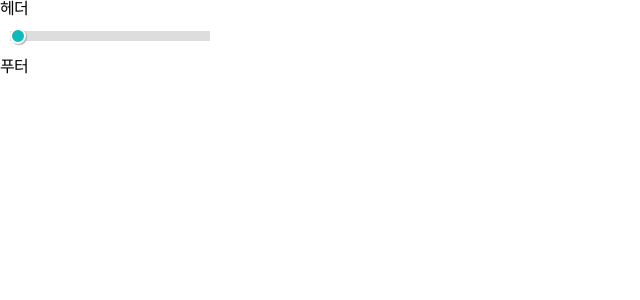
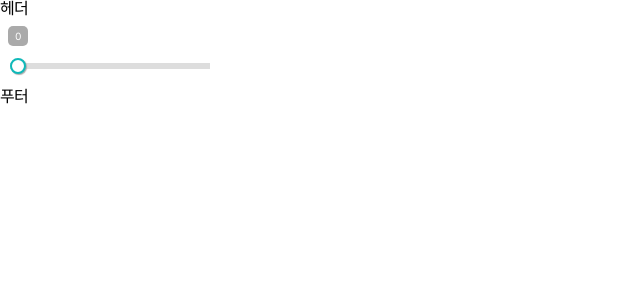
Before and after one commit to yhnb3/reusable_box, a React (Create React App) app: page / in a window 1280 px wide. Shown: the top 300 px of the page, without its empty margins (0-640 px from the left). Built offline with nearby package versions, Linux system fonts and the light colour scheme.

Commit message:
Feat : Slider - add tooltip

```diff
--- /dev/null
+++ b/src/components/Slider/SliderBar/index.tsx
@@ -0,0 +1,26 @@
+import { ChangeEventHandler } from 'react'
+import styles from './sliderBar.module.scss'
+
+interface IProps {
+  value: number
+  onSliderChange: ChangeEventHandler<HTMLInputElement>
+}
+
+const SliderBar = ({ value, onSliderChange }: IProps) => {
+  return (
+    <div className={styles.sliderBarContainer}>
+      <input
+        type='range'
+        className={styles.input}
+        min='0'
+        max='100'
+        value={value}
+        onChange={onSliderChange}
+        onMouseDown={(e) => console.dir(e.currentTarget)}
+      />
+      <meter className={styles.track} min='0' max='100' value={value} />
+    </div>
+  )
+}
+
+export default SliderBar
--- /dev/null
+++ b/src/components/Slider/SliderBar/sliderBar.module.scss
@@ -0,0 +1,46 @@
+@use '/src/styles/contants/color';
+
+.sliderBarContainer {
+  position: relative;
+}
+
+.input[type='range'] {
+  width: 200px;
+  height: 20px;
+  padding: 0;
+
+  &::-webkit-slider-thumb {
+    width: 16px;
+    height: 16px;
+    background: color.$WHITE;
+    border: 2px solid #0fb9b9;
+    border-radius: 50%;
+    box-shadow: 1px 1px 1px color.$GRAYA;
+    -webkit-appearance: none;
+  }
+
+  &::-webkit-slider-runnable-track {
+    -webkit-appearance: none;
+  }
+}
+
+.track {
+  position: absolute;
+  top: 0;
+  left: 0;
+  z-index: -1;
+  width: 200px;
+  height: 20px;
+  border: none;
+  border-radius: 15px;
+
+  &::-webkit-meter-bar {
+    height: 6px;
+    background: color.$GRAYD;
+    border: none;
+  }
+
+  &::-webkit-meter-optimum-value {
+    background: #0fb9b9;
+  }
+}
--- a/src/components/Slider/index.tsx
+++ b/src/components/Slider/index.tsx
@@ -1,5 +1,6 @@
 import { ChangeEventHandler, useState } from 'react'
 import styles from './slider.module.scss'
+import SliderBar from './SliderBar'
 
 const Slider = () => {
   const [value, setValue] = useState(0)
@@ -11,8 +12,10 @@ const Slider = () => {
 
   return (
     <div className={styles.sliderContainer}>
-      <input type='range' className={styles.input} min='0' max='100' value={value} onChange={onSliderChange} />
-      <meter className={styles.track} min='0' max='100' value={value} />
+      <div className={styles.tooltip} style={{ transform: `translateX(${value * 1.84}px)` }}>
+        {value}
+      </div>
+      <SliderBar value={value} onSliderChange={onSliderChange} />
     </div>
   )
 }
--- a/src/components/Slider/slider.module.scss
+++ b/src/components/Slider/slider.module.scss
@@ -1,42 +1,20 @@
 @use '/src/styles/contants/color';
 
 .sliderContainer {
-  position: relative;
+  width: 200px;
 }
 
-.input[type='range'] {
-  width: 200px;
+.tooltip {
+  position: relative;
+  left: -2px;
+  width: 20px;
   height: 20px;
-  padding: 0;
-
-  &::-webkit-slider-thumb {
-    width: 16px;
-    height: 16px;
-    background: #0fb9b9;
-    border: 2px solid color.$WHITE;
-    border-radius: 50%;
-    box-shadow: 1px 1px 1px color.$GRAYA;
-    -webkit-appearance: none;
-  }
+  margin-bottom: 10px;
+  font-size: 10px;
+  line-height: 20px;
+  color: color.$WHITE;
+  text-align: center;
+  vertical-align: 20px;
+  background: color.$GRAYA;
+  border-radius: 5px;
 }
-
-.track {
-  position: absolute;
-  top: 0;
-  left: 0;
-  z-index: -1;
-  width: 200px;
-  height: 20px;
-  border: none;
-  border-radius: 15px;
-
-  &::-webkit-meter-bar {
-    height: 10px;
-    background: color.$GRAYD;
-    border: none;
-  }
-
-  &::-webkit-meter-optimum-value {
-    background: #0fb9b9;
-  }
-}
```
